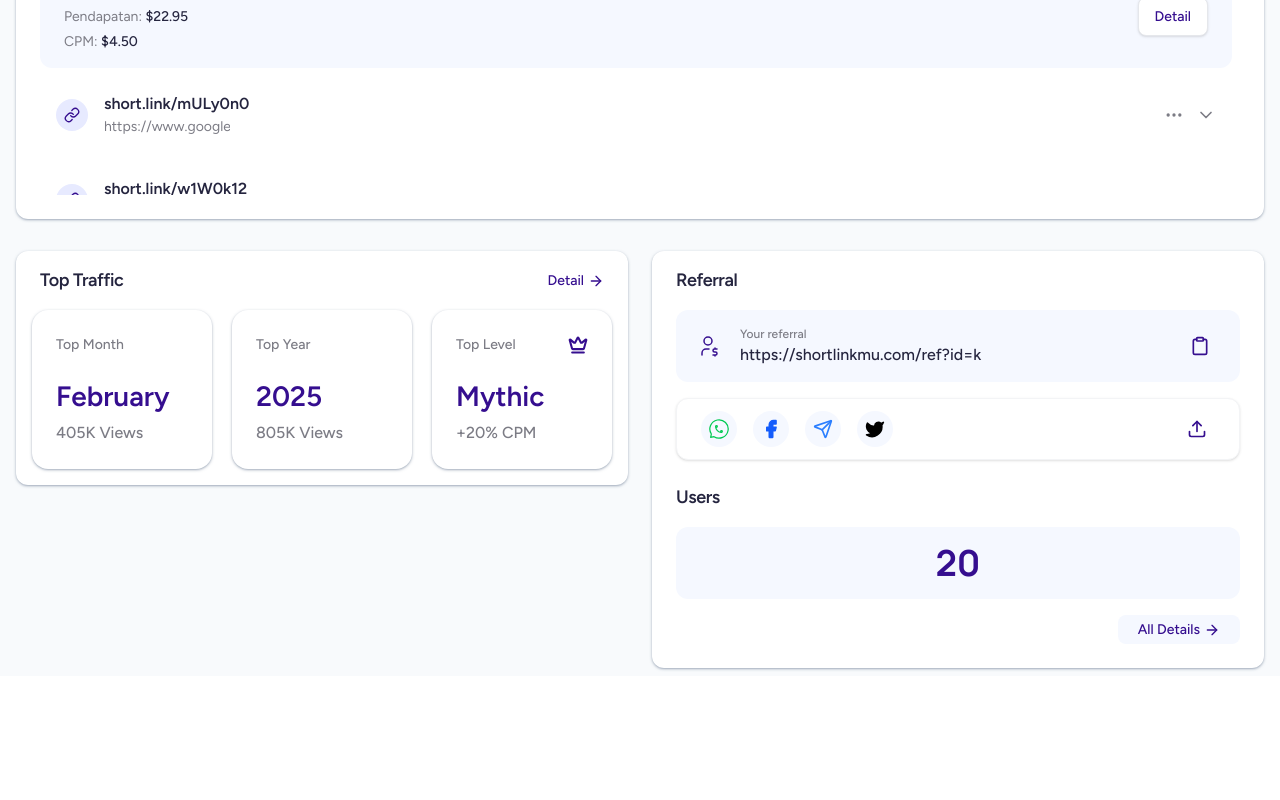
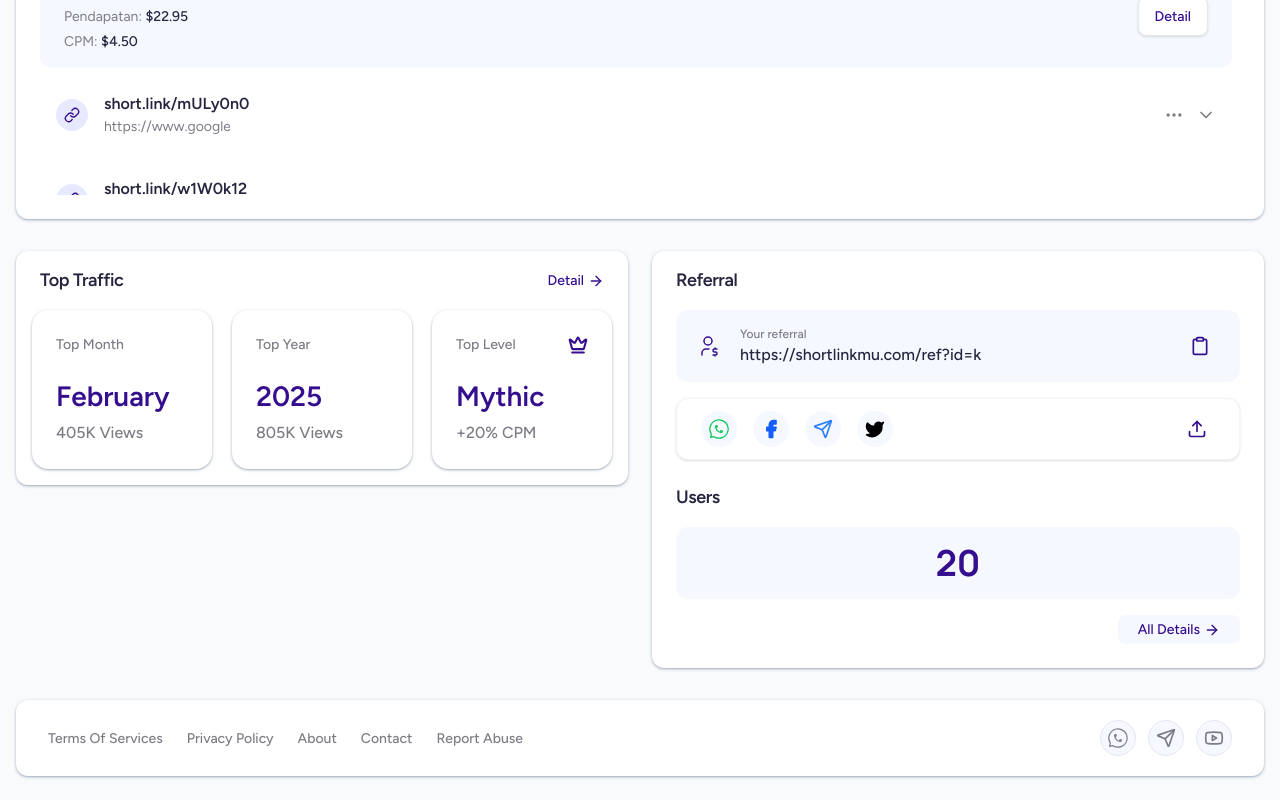
Before and after one commit to GioGiorno768/fe-shortlinkmu, a Next.js app: page /en/dashboard in a window 1280 px wide. Shown: the part 1256-2056 px from the top of the page. Before the commit the page ends 1932 px from the top, so only its background shows below. Built offline with nearby package versions, Linux system fonts and the light colour scheme; sample sign-in values are in the browser's storage.

Commit message:
add footer

```diff
--- a/messages/en.json
+++ b/messages/en.json
@@ -69,7 +69,8 @@
     "referralSubtitle": "Get 20% commission from your friends earnings",
     "copy": "Copy",
     "copied": "Copied!",
-    "share": "Share"
+    "share": "Share",
+    "contact": "Contact"
   },
   "NotFound": {
     "title": "Page Not Found",
--- a/messages/id.json
+++ b/messages/id.json
@@ -69,7 +69,8 @@
     "referralSubtitle": "Dapat 20% komisi dari pendapatan temanmu",
     "copy": "Salin",
     "copied": "Tersalin!",
-    "share": "Bagikan"
+    "share": "Bagikan",
+    "contact": "Kontak"
   },
   "NotFound": {
     "title": "Halaman Tidak Ditemukan",
--- /dev/null
+++ b/src/components/dashboard/DashboardFooter.tsx
@@ -0,0 +1,82 @@
+// src/components/dashboard/DashboardFooter.tsx
+"use client";
+
+import { Link } from "@/i18n/routing";
+import { useTranslations } from "next-intl";
+import { Send, Youtube } from "lucide-react";
+
+export default function DashboardFooter() {
+  const t = useTranslations("Dashboard");
+
+  // Link-link dari screenshot
+  const footerLinks = [
+    { label: t("terms"), href: "/terms-of-service" },
+    { label: t("privacy"), href: "/privacy-policy" },
+    { label: t("about"), href: "/about" },
+    { label: t("contact"), href: "/contact" },
+    { label: t("reportAbuse"), href: "/report-abuse" },
+  ];
+
+  // Ikon sosial media
+  const socialIcons = [
+    {
+      label: "WhatsApp",
+      href: "https://wa.me/628123456789", // <-- Ganti nomor WA lu
+      // Pake class icon dari globals.css
+      icon: <span className="meteor-icons--whatsapp w-5 h-5 bg-grays" />,
+    },
+    {
+      label: "Telegram",
+      href: "https://t.me/username_lu", // <-- Ganti username TG lu
+      icon: <Send className="w-5 h-5 text-grays" />,
+    },
+    {
+      label: "YouTube",
+      href: "https://youtube.com/channel_lu", // <-- Ganti link YT lu
+      icon: <Youtube className="w-5 h-5 text-grays" />,
+    },
+  ];
+
+  return (
+    <footer className="mt-8 mb-4 lg:text-[10px] text-[8px] font-figtree">
+      {/* Ini container card-nya, persis kayak di screenshot */}
+      <div
+        className="bg-white w-full py-4 px-6 md:py-5 md:px-8
+                    rounded-xl shadow-sm shadow-slate-500/50
+                    flex flex-col md:flex-row items-center justify-between gap-4"
+      >
+        {/* Kiri: Link Teks */}
+        <div className="flex items-center gap-x-4 md:gap-x-6 flex-wrap justify-center">
+          {footerLinks.map((link) => (
+            <Link
+              key={link.label}
+              href={link.href}
+              className="text-[1.4em] font-medium text-grays hover:text-bluelight transition-colors"
+            >
+              {link.label}
+            </Link>
+          ))}
+        </div>
+
+        {/* Kanan: Ikon Sosial Media */}
+        <div className="flex items-center gap-3">
+          {socialIcons.map((social) => (
+            <a
+              key={social.label}
+              href={social.href}
+              title={social.label}
+              target="_blank"
+              rel="noopener noreferrer"
+              className="w-9 h-9 rounded-full bg-blues border border-gray-200
+                             flex items-center justify-center
+                             hover:bg-blue-dashboard hover:border-bluelight/20
+                             hover:scale-110 transition-all"
+            >
+              {social.icon}
+            </a>
+          ))}
+        </div>
+      </div>
+    </footer>
+  );
+}
--- a/src/components/dashboard/DashboardLayout.tsx
+++ b/src/components/dashboard/DashboardLayout.tsx
@@ -6,6 +6,7 @@ import Sidebar from "./sidebar/Sidebar";
 import Header from "./Header";
 import { Link, usePathname } from "@/i18n/routing";
 import Breadcrumb from "./Breadcrumb";
+import DashboardFooter from "./DashboardFooter";
 
 export default function DashboardLayout({
   children,
@@ -50,10 +51,12 @@ export default function DashboardLayout({
           min-h-screen
         `}
       >
-        <div className="bg-white w-full py-[1em] lg:px-[2.5em] px-[1.5em] mb-[1.5em] rounded-xl shadow-sm shadow-slate-500/50" >
+        <div className="bg-white w-full py-[1em] lg:px-[2.5em] px-[1.5em] mb-[1.5em] rounded-xl shadow-sm shadow-slate-500/50">
           <Breadcrumb />
         </div>
         {children}
+
+        <DashboardFooter />
       </main>
     </div>
   );
```
